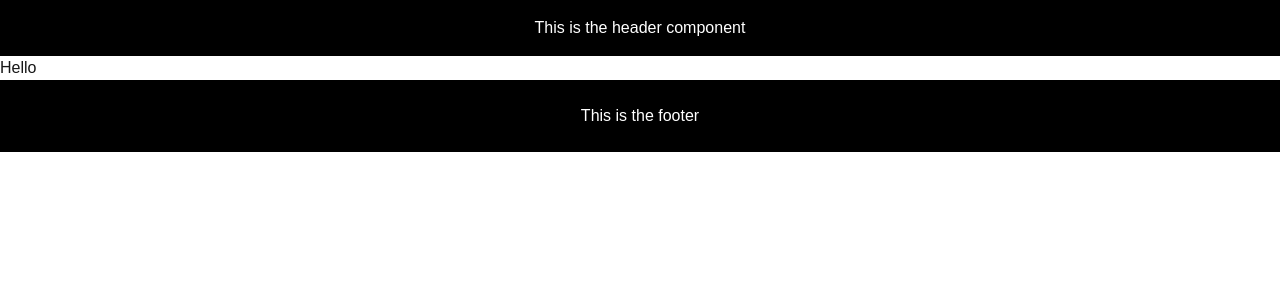
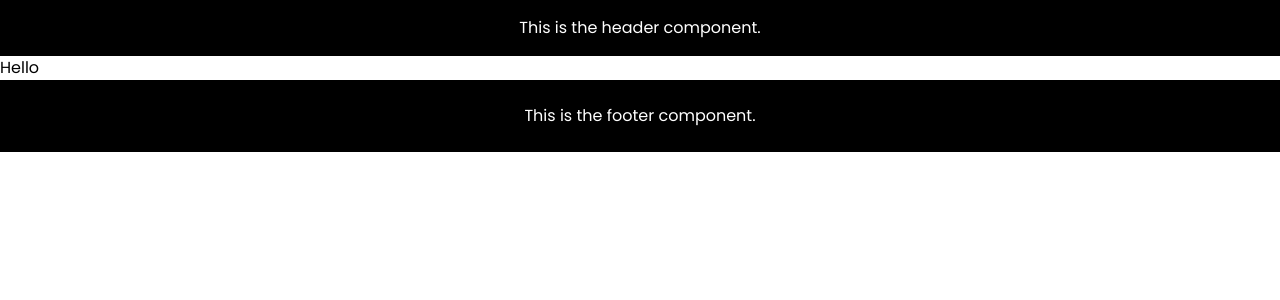
Before and after one commit to Bayotics/bobamayegun-club, a Next.js app: page / in a window 1280 px wide. Shown: the top 300 px of the page. Built offline with nearby package versions, Linux system fonts and the light colour scheme.

Commit message:
google font setup

```diff
--- a/src/app/globals.css
+++ b/src/app/globals.css
@@ -15,9 +15,7 @@
 }
 
 body {
-  color: var(--foreground);
-  background: var(--background);
-  font-family: Arial, Helvetica, sans-serif;
+
 }
 
 @layer utilities {
--- a/src/app/layout.tsx
+++ b/src/app/layout.tsx
@@ -1,23 +1,20 @@
 import type { Metadata } from "next";
-import localFont from "next/font/local";
 import "./globals.css";
+import Footer from "@/components/Footer";
 import Header from "@/components/Header";
+import { Poppins } from 'next/font/google'
 
-const geistSans = localFont({
-  src: "./fonts/GeistVF.woff",
-  variable: "--font-geist-sans",
-  weight: "100 900",
-});
-const geistMono = localFont({
-  src: "./fonts/GeistMonoVF.woff",
-  variable: "--font-geist-mono",
-  weight: "100 900",
-});
 
 export const metadata: Metadata = {
-  title: "Create Next App",
+  title: "Egbe bobamayegun",
   description: "Generated by create next app",
 };
+
+const poppins = Poppins ({
+  weight: ['100','400','500','600', '700'],
+  subsets: ['latin'],
+  display: 'swap'
+})
 
 export default function RootLayout({
   children,
@@ -25,15 +22,13 @@ export default function RootLayout({
   children: React.ReactNode;
 }>) {
   return (
-    <html lang="en">
-      <body
-        className={`${geistSans.variable} ${geistMono.variable} antialiased`}
-      >
+    <html lang="en" className= {poppins.className}>
+      <body>
         <header className="text-white text-center py-4 bg-black ">
           <Header />
         </header>
         {children}
-        <footer className="bg-black text-white py-6 text-center">This is the footer</footer>
+        <footer className="bg-black text-white py-6 text-center"><Footer /></footer>
       </body>
     </html>
   );
--- /dev/null
+++ b/src/components/Footer.tsx
@@ -0,0 +1,7 @@
+
+
+export default function Footer () {
+    return (
+        <div className="text-white">This is the footer component.</div>
+    )
+}
--- a/src/components/Header.tsx
+++ /dev/null
@@ -1,9 +0,0 @@
-
-
-const Header = () => {
-    return (
-        <div className="text-white">This is the header component</div>
-    )
-}
-
-export default Header
--- /dev/null
+++ b/src/components/Header/index.tsx
@@ -0,0 +1,7 @@
+
+
+export default function Header () {
+    return (
+        <div className="text-white">This is the header component.</div>
+    )
+}
```
